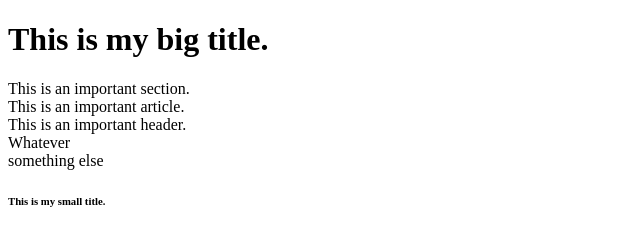
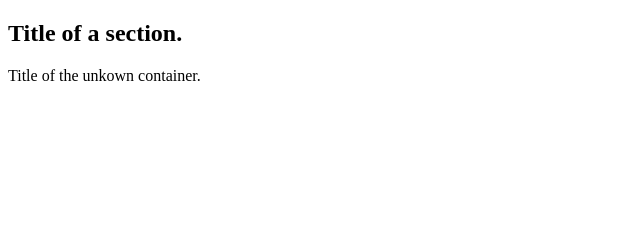
Before and after one commit to tonky0110/kakao-clone, a plain HTML site: page index.html in a window 1280 px wide. Shown: the whole page, without its empty margins (0-640 px from the left). Drawn offline with Linux system fonts and the light colour scheme.

Commit message:
2-7 정리.sementic, non-sementic 구분.

```diff
--- a/index.html
+++ b/index.html
@@ -7,19 +7,25 @@
     <title>This is my title</title>
 </head>
 <body>
-    <h1>This is my big title.</h1>
-    <section>This is an important section.</section>
-    <article>This is an important article.</article>
-    <header>This is an important header.</header>
-    <div>Whatever</div>
-    <span>something else</span>
-    <h6>This is my small title.</h6>
+    <section>
+        <header id="headerNumberOne" class="defaultHeader">
+            <h1>Title of a section.</h1>
+        </header>
+    </section>
+
+    <div>
+        <header id="differentHeader" class="defaultHeader">Title of the unkown container.</header>
+    </div>
 </body>
 </html>
-
-<!-- meta 정보는 프라우저를 위한 정보, 따라서 해당 내용은 header에 작성한다.-->
+<!-- 2-6 -->
+<!-- meta 정보는 브라우저를 위한 정보, 따라서 해당 내용은 header에 작성한다.-->
 <!-- Information정보는 head파트. Contents 정보 body. -->
-<!-- semantic: 의미가 있는 태그 -->
-<!-- non-semantic: 의미가 없는 태그 -->
+<!-- semantic: 의미가 있는 태그(section, article, header, etc.) -->
+<!-- non-semantic: 의미가 없는 태그(div, span, etc.) -->
 <!-- div: part, 컨테이너, 박스와 같은 태그 -->
 <!-- span: short, 텍스트를 위한 컨테이너 -->
+
+<!-- 2-7 -->
+<!-- id: 각element마다 ID는 한개만 갖을 수 있음.  -->
+<!-- class: 여러개의 엘리먼트가 같은 class명을 사용할 수 있다. -->
```
